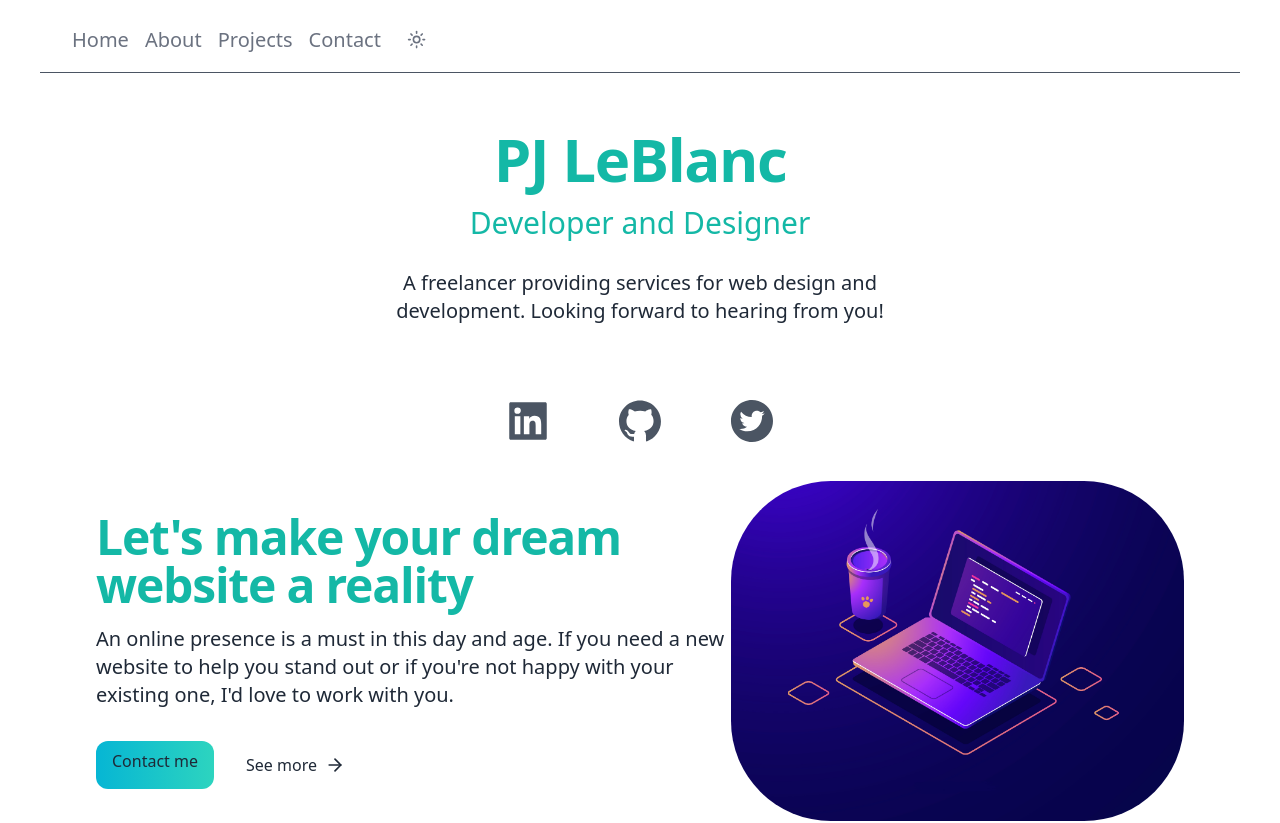
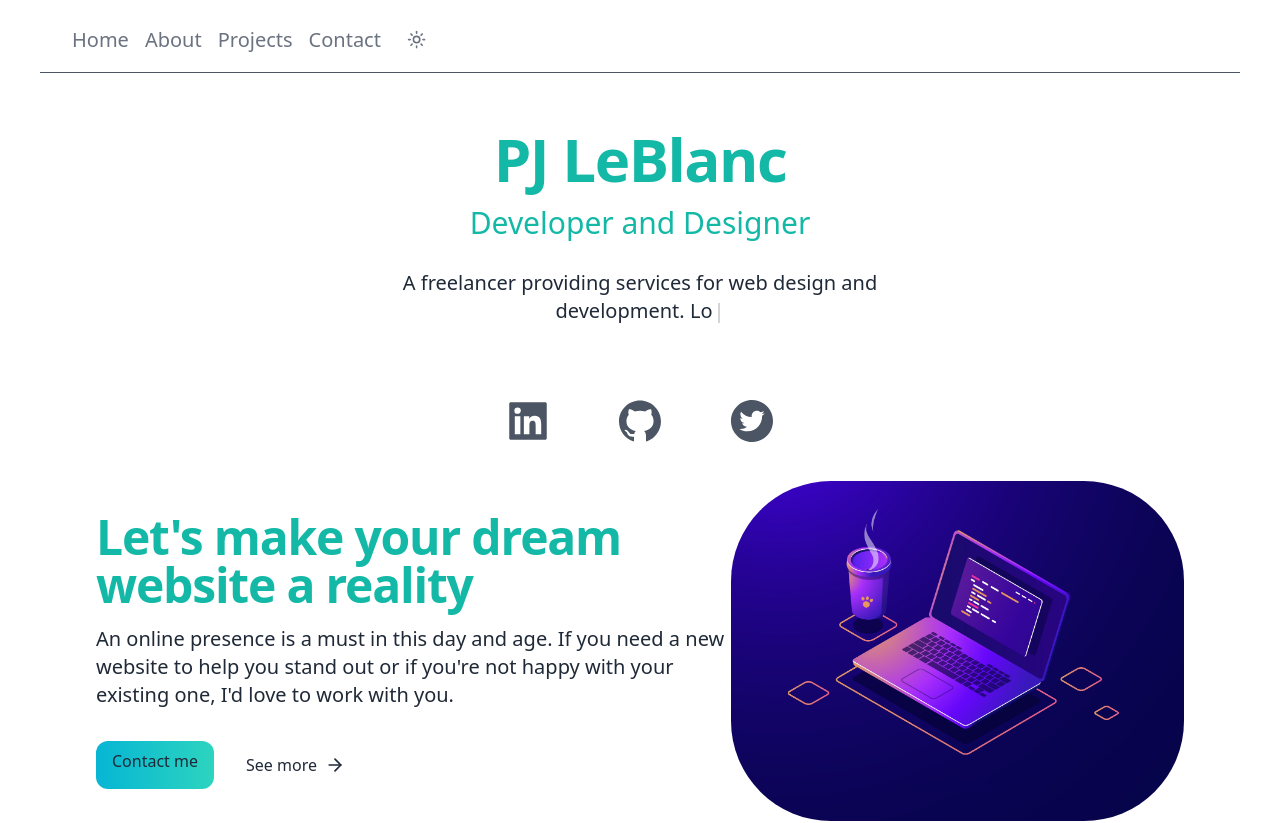
Before and after one commit to pjleb90/portfolio, a Next.js app: page / in a window 1280 px wide. Shown: the top 823 px of the page. Built offline with nearby package versions, Linux system fonts and the light colour scheme.

Commit message:
added typewriter effect to landing page

```diff
--- a/components/header.tsx
+++ b/components/header.tsx
@@ -1,13 +1,38 @@
-import { AiFillLinkedin, AiFillGithub, AiFillTwitterCircle } from "react-icons/ai"
+'use client';
+
+import { useState, useEffect } from 'react';
+import {
+  AiFillLinkedin,
+  AiFillGithub,
+  AiFillTwitterCircle
+} from "react-icons/ai"
+import TypewriterComponent from "typewriter-effect";
 
 const Header = () => {
+  const [isClient, setIsClient] = useState(false);
+
+  useEffect(() => {
+    setIsClient(true);
+  }, []);
     return (
         <section>
           <div className='text-center p-10'>
             <h2 className='text-4xl py-2 text-center font-extrabold tracking-tight leading-none md:text-6xl xl:text-6xl mx-auto'>PJ LeBlanc</h2>
             <h3 className='text-2xl py-2 font-medium md:text-3xl'>Developer and Designer</h3>
-            <p className='text-md py-5 text-gray-800 md:text-xl max-w-lg mx-auto dark:text-white'>
-              A freelancer providing services for web design and development. Looking forward to hearing from you!
+            <p className='text-md py-5 text-gray-800 md:text-xl max-w-lg mx-auto dark:text-white bg-clip-text'>
+              {isClient &&
+              <TypewriterComponent
+                options={{
+                  strings: [
+                    "A freelancer providing services for web design and development. Looking forward to hearing from you!"
+                  ],
+                  autoStart: true,
+                  loop: true,
+                  delay: 75,
+                  deleteSpeed: 500000
+                }}
+              />
+              }
             </p>
           </div>
           <div className='text-5xl flex justify-center gap-16 py-3 text-gray-600 dark:text-teal-500'>
--- a/package.json
+++ b/package.json
@@ -26,7 +26,8 @@
     "react-icons": "^4.11.0",
     "resend": "^1.1.0",
     "tailwind-merge": "^1.14.0",
-    "tailwindcss-animate": "^1.0.7"
+    "tailwindcss-animate": "^1.0.7",
+    "typewriter-effect": "^2.21.0"
   },
   "devDependencies": {
     "@types/node": "^20",
```
Also changed, not shown: 1 other file (tests, documents, lock files or other folders).
